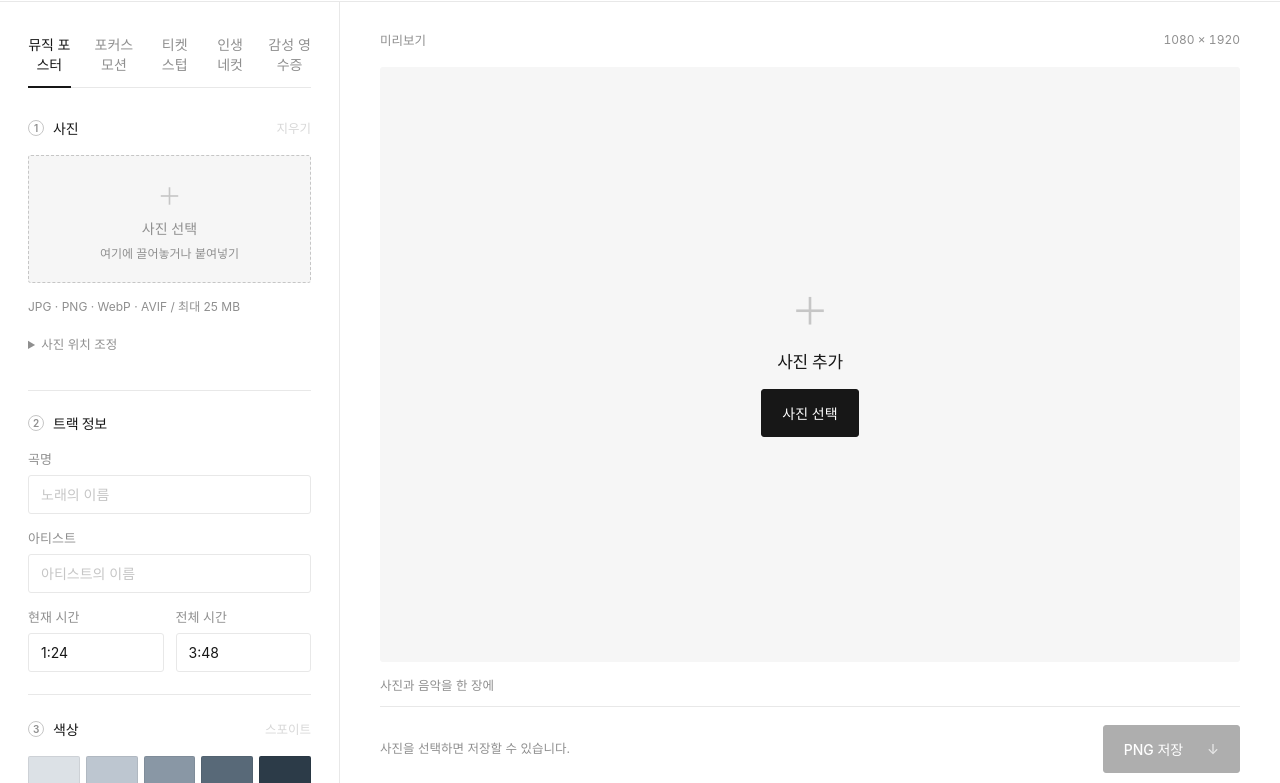
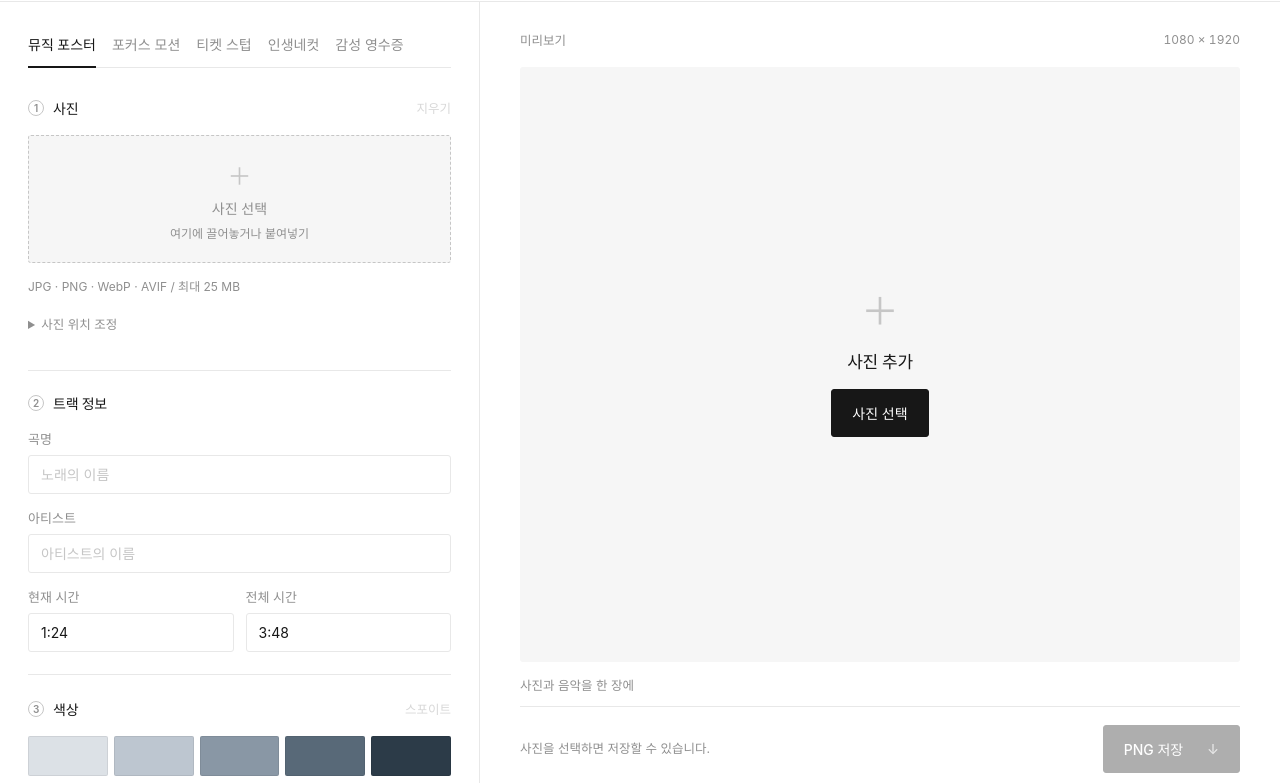
Before and after one commit to Adam-yam/test_1, a plain HTML site: page index.html in a window 1280 px wide. Shown: the part 52-835 px from the top of the page. Drawn offline with Linux system fonts and the light colour scheme.

Commit message:
ㅂㅈㅎㅂㄷㅎ

```diff
--- a/styles.css
+++ b/styles.css
@@ -56,14 +56,14 @@ header{
 .private{font-size:11.5px;color:var(--muted)}
 
 /* ---------- layout ---------- */
-main{max-width:1560px;margin:0 auto;display:grid;grid-template-columns:340px minmax(0,1fr)}
+main{max-width:1560px;margin:0;display:grid;grid-template-columns:480px minmax(0,1fr)}
 
 /* ---------- editor / sidebar ---------- */
 .editor{border-right:1px solid var(--line);padding:32px 28px 20px}
-.tabs{display:flex;gap:22px;border-bottom:1px solid var(--line);margin-bottom:28px}
+.tabs{display:flex;gap:16px;border-bottom:1px solid var(--line);margin-bottom:28px}
 .tabs button{
   border:0;border-radius:0;background:none;padding:0 0 12px;font-size:14px;color:var(--muted);
-  border-bottom:2px solid transparent;margin-bottom:-1px;
+  border-bottom:2px solid transparent;margin-bottom:-1px;white-space:nowrap;flex:none;
 }
 .tabs button[aria-selected=true]{color:var(--ink);font-weight:600;border-bottom-color:var(--ink)}
 .tabs button:hover:not(:disabled){color:var(--ink)}
@@ -171,6 +171,7 @@ progress{width:100%;accent-color:var(--ink);height:4px}
   header{padding:0 20px;height:48px}
   .private{display:none}
   main{grid-template-columns:290px minmax(0,1fr)}
+  .tabs button{white-space:normal;flex:initial}
   .editor{padding:24px 20px}
   .workspace{padding:22px 20px}
   .export-bar p{max-width:100%;width:100%}
```
